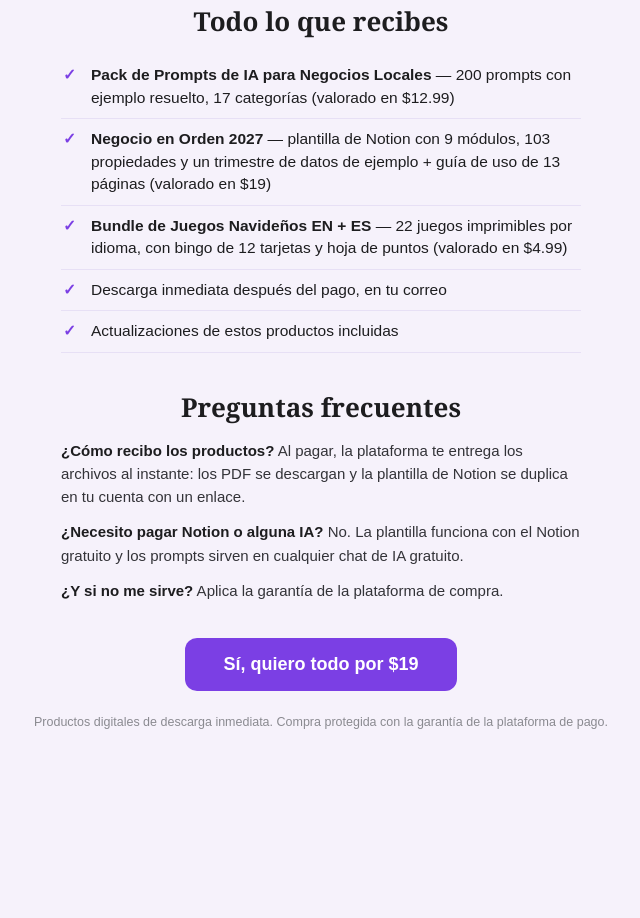
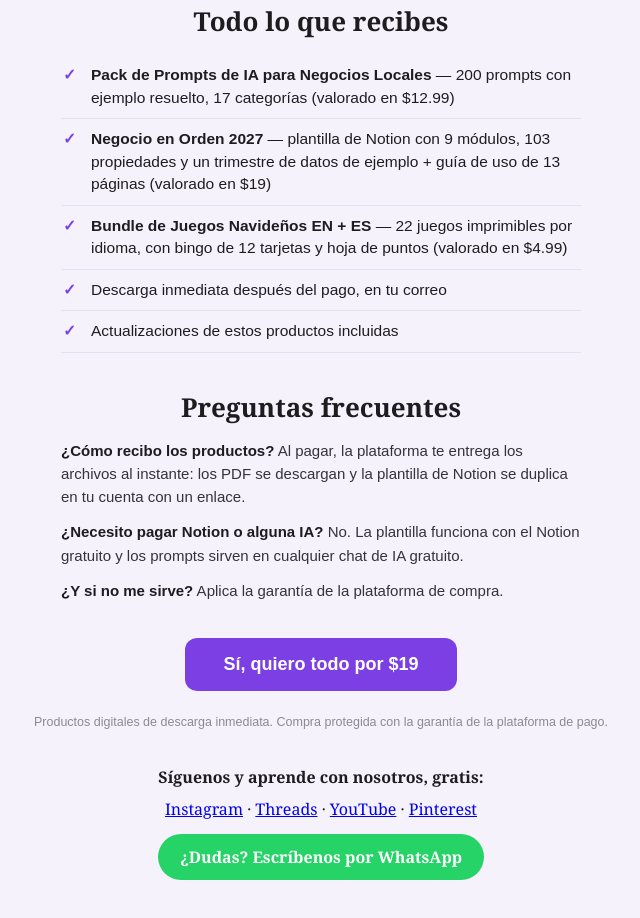
Before and after one commit to pedro1714/productos, a plain HTML site: page index.html in a window 1280 px wide. Shown: the part 1429-2347 px from the top of the page, without its empty margins (319-959 px from the left). Before the commit the page ends 2221 px from the top, so only its background shows below. Drawn offline with Linux system fonts and the light colour scheme.

Commit message:
Interconexion: redes sociales y boton de WhatsApp

```diff
--- a/index.html
+++ b/index.html
@@ -99,6 +99,17 @@
 
   <a class="btn bigbtn" href="https://kitdigitalrd.gumroad.com/l/xexgtc">Sí, quiero todo por $19</a>
   <p class="fine">Productos digitales de descarga inmediata. Compra protegida con la garantía de la plataforma de pago.</p>
+
+  <div style="margin-top:34px;text-align:center">
+    <p style="margin:0 0 10px"><b>Síguenos y aprende con nosotros, gratis:</b></p>
+    <p style="margin:0 0 14px">
+      <a href="https://www.instagram.com/mundoiard">Instagram</a> ·
+      <a href="https://www.threads.com/@mundoiard">Threads</a> ·
+      <a href="https://www.youtube.com/@mundoiardtv">YouTube</a> ·
+      <a href="https://www.pinterest.com/kitdigitalrd/">Pinterest</a>
+    </p>
+    <a href="https://wa.me/18297069334?text=Hola%2C%20quiero%20informaci%C3%B3n%20del%20paquete%20de%20productos%20digitales%20de%20Kit%20Digital%20RD" style="display:inline-block;background:#25D366;color:#fff;font-weight:700;text-decoration:none;padding:12px 22px;border-radius:999px">¿Dudas? Escríbenos por WhatsApp</a>
+  </div>
 </div>
 
 </body>
```
